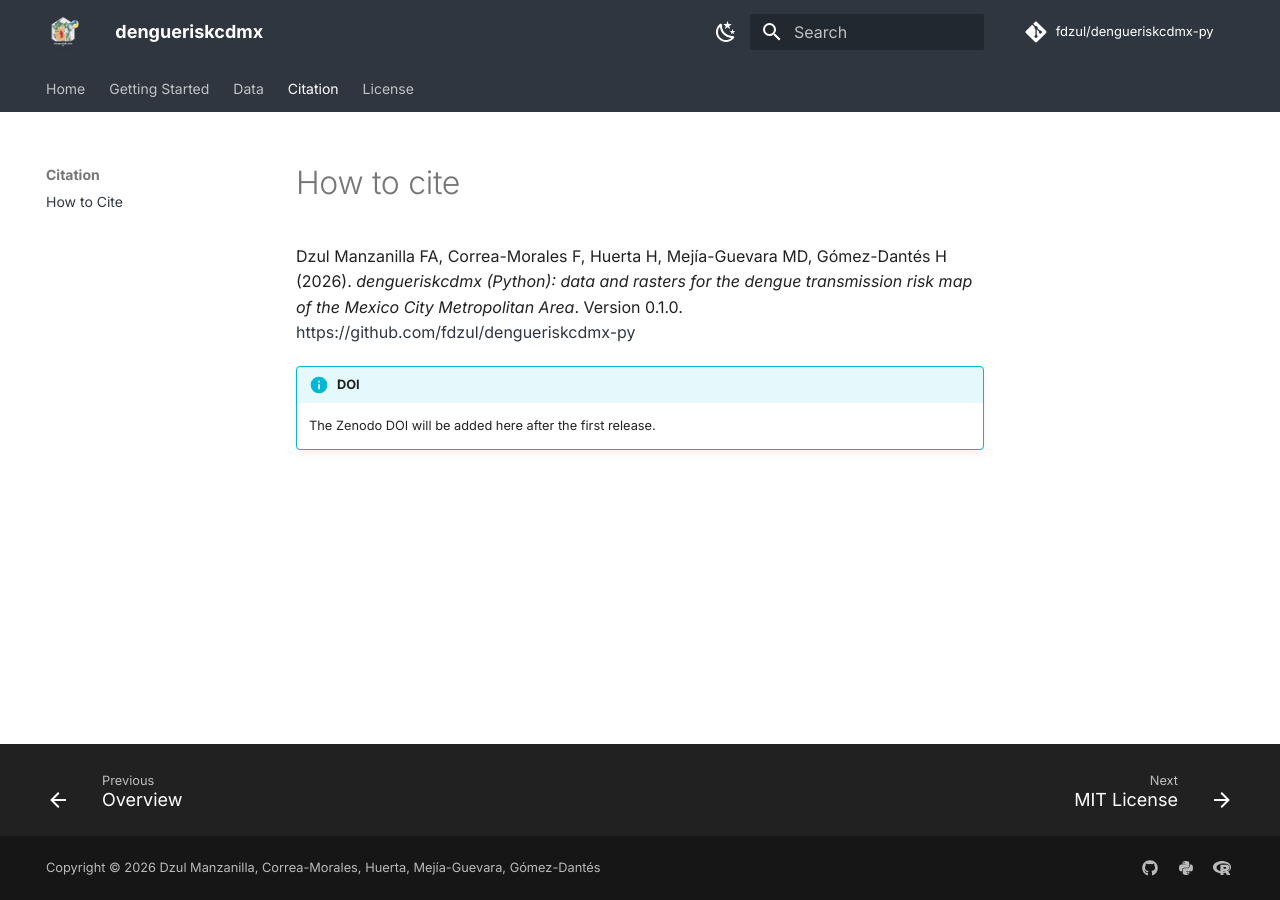
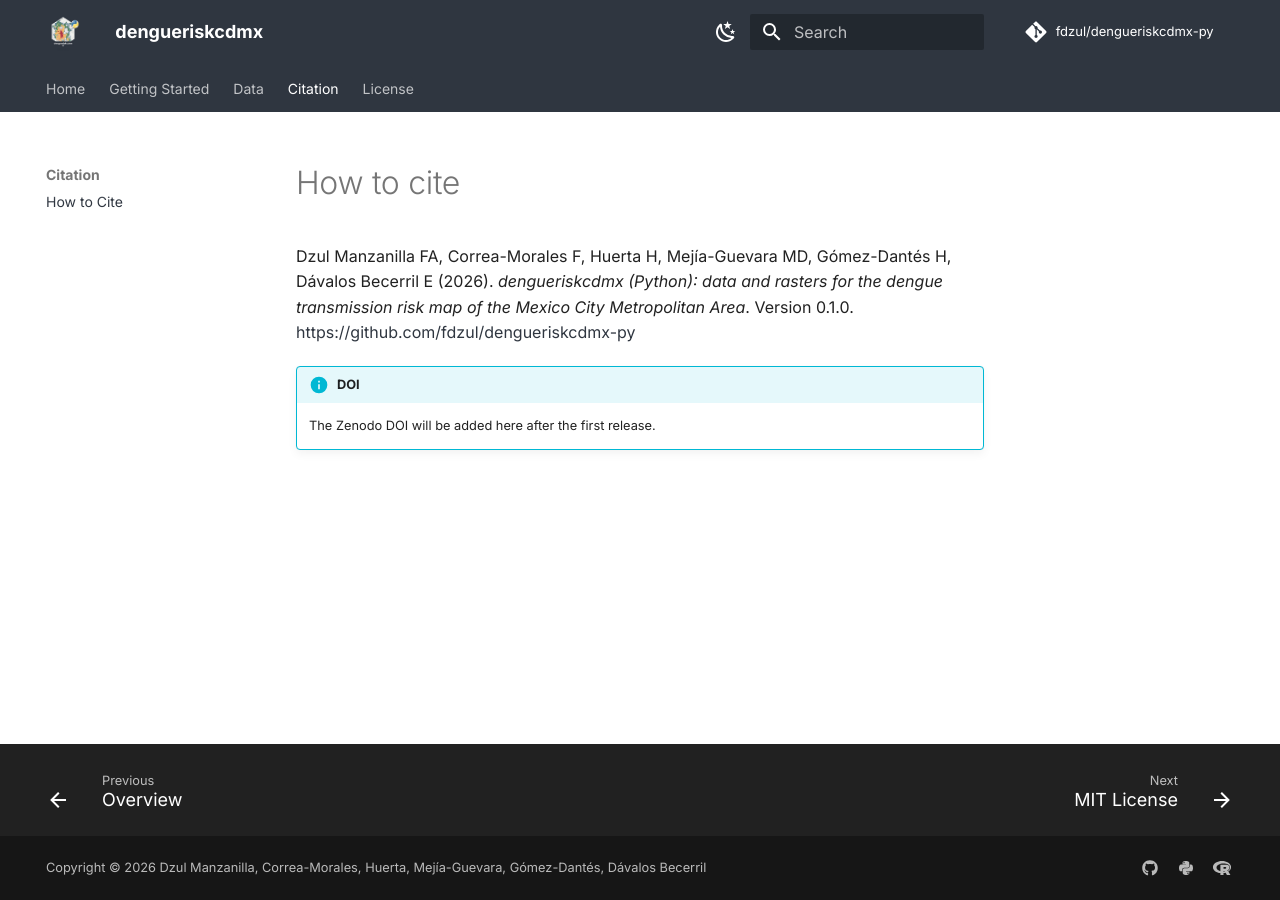
Before and after one commit to fdzul/dengueriskcdmx-py, an MkDocs documentation site: the page built from docs/citation.md, in a window 1280 px wide. Built offline with MkDocs 1.6.1 and Material for MkDocs 9.7.7, drawn with Linux system fonts in a browser that asks for light colours; comment, search, counter and statistics services are not loaded.

Commit message:
Add Eduardo Dávalos Becerril as author

```diff
--- a/docs/citation.md
+++ b/docs/citation.md
@@ -1,6 +1,6 @@
 # How to cite
 
-Dzul Manzanilla FA, Correa-Morales F, Huerta H, Mejía-Guevara MD, Gómez-Dantés H (2026). *dengueriskcdmx (Python): data and rasters for the dengue transmission risk map of the Mexico City Metropolitan Area*. Version 0.1.0. <https://github.com/fdzul/dengueriskcdmx-py>
+Dzul Manzanilla FA, Correa-Morales F, Huerta H, Mejía-Guevara MD, Gómez-Dantés H, Dávalos Becerril E (2026). *dengueriskcdmx (Python): data and rasters for the dengue transmission risk map of the Mexico City Metropolitan Area*. Version 0.1.0. <https://github.com/fdzul/dengueriskcdmx-py>
 
 !!! info "DOI"
     The Zenodo DOI will be added here after the first release.
--- a/mkdocs.yml
+++ b/mkdocs.yml
@@ -6,7 +6,7 @@ site_url: https://fdzul.github.io/dengueriskcdmx-py
 repo_name: fdzul/dengueriskcdmx-py
 repo_url: https://github.com/fdzul/dengueriskcdmx-py
 
-copyright: Copyright © 2026 Dzul Manzanilla, Correa-Morales, Huerta, Mejía-Guevara, Gómez-Dantés
+copyright: Copyright © 2026 Dzul Manzanilla, Correa-Morales, Huerta, Mejía-Guevara, Gómez-Dantés, Dávalos Becerril
 
 theme:
   name: material
--- a/pyproject.toml
+++ b/pyproject.toml
@@ -15,6 +15,7 @@ authors = [
   { name = "Heron Huerta" },
   { name = "María D. Mejía-Guevara" },
   { name = "Héctor Gómez-Dantés" },
+  { name = "Eduardo Dávalos Becerril" },
 ]
 keywords = ["dengue", "Aedes aegypti", "risk map", "Mexico City", "species distribution model", "geospatial"]
 classifiers = [
```
Also changed, not shown: .zenodo.json, 1 other file.
